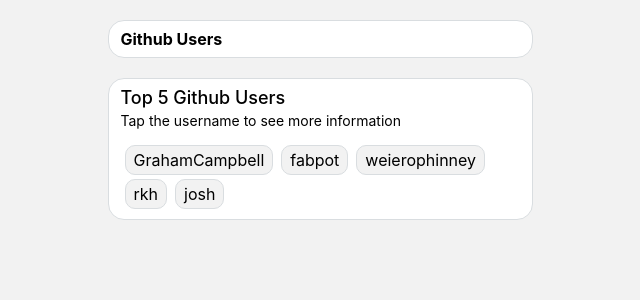
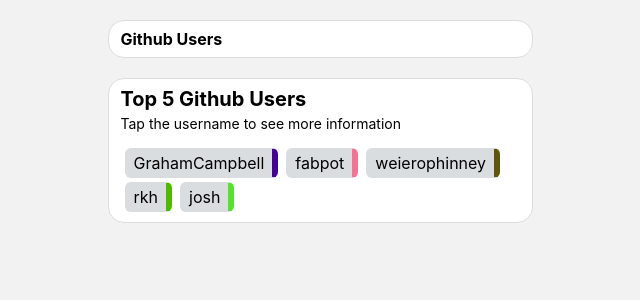
Before and after one commit to gilangdipper/github-users, a React (Create React App) app: page / in a window 1280 px wide. Shown: the top 300 px of the page, without its empty margins (320-960 px from the left). Built offline with nearby package versions, Linux system fonts and the light colour scheme.

Commit message:
reafactore home and details page

```diff
--- /dev/null
+++ b/src/components/atoms/Label.tsx
@@ -0,0 +1,19 @@
+import { FC } from 'react'
+import styled from 'styled-components'
+import getColorFromString from '../../helpers/getColorFromString'
+
+const Wrapper = styled.div<{ borderColor: string }>`
+  padding: 4px 8px;
+  background: #d9dde0;
+  margin: 2px 4px;
+  border-radius: 6px;
+  border: 1px solid #d9dde0;
+  border-right: 6px solid ${({ borderColor }) => borderColor};
+`
+
+const Label: FC<{ children: string }> = ({ children }) => {
+  const borderColor = getColorFromString(children)
+  return <Wrapper borderColor={borderColor}>{children}</Wrapper>
+}
+
+export default Label
--- a/src/components/atoms/Text.tsx
+++ b/src/components/atoms/Text.tsx
@@ -24,7 +24,12 @@ type TText = {
 
 const Text: FC<TText> = ({ children, fontSize, fontWeight, color }) => {
   return (
-    <TextWrapper fontSize={fontSize} fontWeight={fontWeight} color={color}>
+    <TextWrapper
+      className="text-component"
+      fontSize={fontSize}
+      fontWeight={fontWeight}
+      color={color}
+    >
       {children}
     </TextWrapper>
   )
--- /dev/null
+++ b/src/components/molecules/home/HomeBanner.tsx
@@ -0,0 +1,15 @@
+import { FC } from 'react'
+import Text from '../../atoms/Text'
+
+const HomeBanner: FC<{ numberOfUsers: number }> = ({ numberOfUsers }) => {
+  return (
+    <>
+      <Text fontSize={20} fontWeight="700">
+        Top {numberOfUsers} Github Users
+      </Text>
+      <Text fontSize={14}>Tap the username to see more information</Text>
+    </>
+  )
+}
+
+export default HomeBanner
--- /dev/null
+++ b/src/components/molecules/home/UserNameList.tsx
@@ -0,0 +1,32 @@
+import { FC } from 'react'
+import { Link } from 'react-router-dom'
+import styled from 'styled-components'
+
+import Label from '../../atoms/Label'
+
+const Wrapper = styled.div`
+  display: flex;
+  flex-flow: row wrap;
+
+  > a {
+    text-decoration: none;
+    color: inherit;
+  }
+`
+
+const UserNameList: FC<{ list: string[] }> = ({ list }) => {
+  return (
+    <Wrapper>
+      {list.map((item, index) => {
+        const key = `${item}${index}`
+        return (
+          <Link key={key} to={`/user/${item}`}>
+            <Label>{item}</Label>
+          </Link>
+        )
+      })}
+    </Wrapper>
+  )
+}
+
+export default UserNameList
--- a/src/components/molecules/UserInfo/UserInfoHeader.tsx
+++ b/src/components/molecules/userInfo/UserInfoBanner.tsx
@@ -1,20 +1,10 @@
 import { FC } from 'react'
 import styled from 'styled-components'
+
+import getColorFromString from '../../../helpers/getColorFromString'
 import { TUserResponse } from '../../../types'
+
 import Text from '../../atoms/Text'
-
-const stringToColour = (str: string) => {
-  let hash = 0
-  for (let i = 0; i < str.length; i++) {
-    hash = str.charCodeAt(i) + ((hash << 5) - hash)
-  }
-  let colour = '#'
-  for (let i = 0; i < 3; i++) {
-    const value = (hash >> (i * 8)) & 0xff
-    colour += `00${value.toString(16)}`.substr(-2)
-  }
-  return colour
-}
 
 const Wrapper = styled.div<{
   backDropTopColor: string
@@ -57,8 +47,8 @@ const Wrapper = styled.div<{
 const UserInfoHeader: FC<
   Pick<TUserResponse, 'avatar_url' | 'name' | 'bio'>
 > = ({ avatar_url, name, bio }) => {
-  const backDropTopColor = stringToColour(name)
-  const backDropBottomColor = stringToColour(bio || 'string')
+  const backDropTopColor = getColorFromString(name)
+  const backDropBottomColor = getColorFromString(bio || 'string')
 
   return (
     <Wrapper
--- a/src/components/organisms/Header.tsx
+++ b/src/components/organisms/Header.tsx
@@ -1,10 +1,9 @@
 import { FC } from 'react'
 import styled from 'styled-components'
+import Text from '../atoms/Text'
 
 const HeadersWrapper = styled.div`
   width: 100%;
-  font-size: 16px;
-  font-weight: bold;
   padding: 8px 12px;
   background: #fff;
   border: 1px solid #d9dde0;
@@ -13,7 +12,13 @@ const HeadersWrapper = styled.div`
 `
 
 const Headers: FC<{ title: string }> = ({ title }) => {
-  return <HeadersWrapper>{title}</HeadersWrapper>
+  return (
+    <HeadersWrapper>
+      <Text fontSize={16} fontWeight="700">
+        {title}
+      </Text>
+    </HeadersWrapper>
+  )
 }
 
 export default Headers
--- /dev/null
+++ b/src/components/organisms/HomeDetails.tsx
@@ -0,0 +1,35 @@
+import { FC } from 'react'
+import styled from 'styled-components'
+
+import HomeBanner from '../molecules/home/HomeBanner'
+import UserNameList from '../molecules/home/UserNameList'
+
+const HomeDetailsWrapper = styled.div`
+  display: flex;
+  flex-flow: column wrap;
+  width: 100%;
+  padding: 8px 12px;
+  background: #fff;
+  border: 1px solid #d9dde0;
+  border-radius: 16px;
+
+  > .text-component {
+    &:nth-child(1) {
+      margin-bottom: 4px;
+    }
+    &:nth-child(2) {
+      margin-bottom: 14px;
+    }
+  }
+`
+
+const HomeDetails: FC<{ list: string[] }> = ({ list }) => {
+  return (
+    <HomeDetailsWrapper>
+      <HomeBanner numberOfUsers={list.length} />
+      <UserNameList list={list} />
+    </HomeDetailsWrapper>
+  )
+}
+
+export default HomeDetails
--- a/src/components/organisms/UserInfo.tsx
+++ b/src/components/organisms/UserInfo.tsx
@@ -3,8 +3,8 @@ import { redirect } from 'react-router-dom'
 import styled from 'styled-components'
 
 import useGetUsers from '../../hooks/useGetUserDetails'
-import UserInfoBody from '../molecules/UserInfo/UserInfoBody'
-import UserInfoHeader from '../molecules/UserInfo/UserInfoHeader'
+import UserInfoDetails from '../molecules/userInfo/UserInfoDetails'
+import UserInfoBanner from '../molecules/userInfo/UserInfoBanner'
 
 const UserInfoWrapper = styled.div`
   display: flex;
@@ -29,12 +29,12 @@ const UserInfo: FC<{ userName: string }> = ({ userName }) => {
   }
   return (
     <UserInfoWrapper>
-      <UserInfoHeader
+      <UserInfoBanner
         avatar_url={person.avatar_url}
         name={person.name}
         bio={person.bio}
       />
-      <UserInfoBody location={person.location} company={person.company} />
+      <UserInfoDetails location={person.location} company={person.company} />
     </UserInfoWrapper>
   )
 }
--- a/src/components/organisms/UserList.tsx
+++ /dev/null
@@ -1,60 +0,0 @@
-import { FC } from 'react'
-import styled from 'styled-components'
-
-const UserListWrapper = styled.div`
-  display: flex;
-  flex-flow: column wrap;
-  width: 100%;
-  padding: 8px 12px;
-  background: #fff;
-  border: 1px solid #d9dde0;
-  border-radius: 16px;
-
-  .title {
-    font-size: 18px;
-    font-weight: 500;
-    margin-bottom: 4px;
-  }
-  .sub-title {
-    font-size: 14px;
-    margin-bottom: 14px;
-  }
-
-  .list {
-    display: flex;
-    flex-flow: row wrap;
-
-    .item {
-      padding: 4px 8px;
-      background: #f2f2f2;
-      margin: 2px 4px;
-      border-radius: 10px;
-      border: 1px solid #d9dde0;
-    }
-  }
-`
-
-type TUserList = {
-  list: string[]
-}
-
-const UserList: FC<TUserList> = ({ list }) => {
-  return (
-    <UserListWrapper>
-      <div className="title">Top 5 Github Users</div>
-      <div className="sub-title">Tap the username to see more information</div>
-      <div className="list">
-        {list.map((item, index) => {
-          const key = `${item}${index}`
-          return (
-            <div key={key} className="item">
-              {item}
-            </div>
-          )
-        })}
-      </div>
-    </UserListWrapper>
-  )
-}
-
-export default UserList
--- /dev/null
+++ b/src/helpers/getColorFromString.ts
@@ -0,0 +1,12 @@
+export default function getColorFromString(str: string) {
+  let hash = 0
+  for (let i = 0; i < str.length; i++) {
+    hash = str.charCodeAt(i) + ((hash << 5) - hash)
+  }
+  let colour = '#'
+  for (let i = 0; i < 3; i++) {
+    const value = (hash >> (i * 8)) & 0xff
+    colour += `00${value.toString(16)}`.substr(-2)
+  }
+  return colour
+}
--- a/src/pages/Home.tsx
+++ b/src/pages/Home.tsx
@@ -1,5 +1,6 @@
 import Headers from '../components/organisms/Header'
-import UserList from '../components/organisms/UserList'
+import HomeDetails from '../components/organisms/HomeDetails'
+
 import { MainContainer } from './common/styles'
 
 function Home() {
@@ -8,7 +9,7 @@ function Home() {
     <MainContainer>
       <div className="main-content">
         <Headers title="Github Users" />
-        <UserList list={userList} />
+        <HomeDetails list={userList} />
       </div>
     </MainContainer>
   )
```
Also changed, not shown: src/components/molecules/userInfo/UserInfoDetails.tsx (renamed from src/components/molecules/UserInfo/UserInfoBody.tsx).
